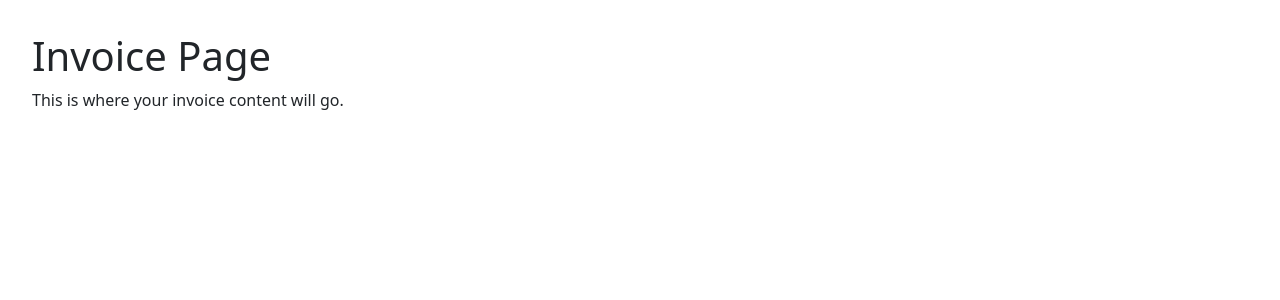
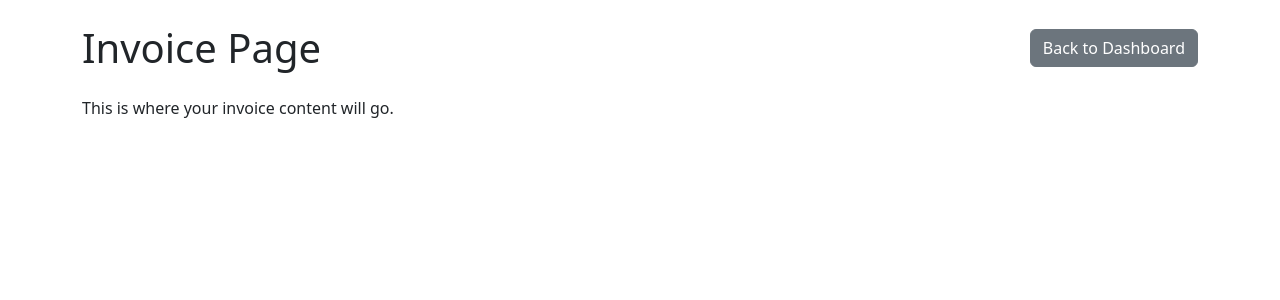
Before and after one commit to Azadehpedramnia/PropertySystem, a Next.js app in the folder hr-frontend/: page /invoice in a window 1280 px wide. Shown: the top 300 px of the page. Built offline with nearby package versions, Linux system fonts and the light colour scheme.

Commit message:
create invoice page + contract signed column added

```diff
--- a/hr-frontend/pages/invoice/index.tsx
+++ b/hr-frontend/pages/invoice/index.tsx
@@ -1,11 +1,17 @@
-// pages/invoice/index.tsx
-
 import React from 'react';
+import Link from 'next/link';
 
 export default function InvoicePage() {
   return (
-    <div style={{ padding: '2rem' }}>
-      <h1>Invoice Page</h1>
+    <div className="container py-4">
+      {/* Top row with title and button aligned */}
+      <div className="d-flex justify-content-between align-items-center mb-4">
+        <h1 className="mb-0">Invoice Page</h1>
+        <Link href="/dashboard">
+          <button className="btn btn-secondary">Back to Dashboard</button>
+        </Link>
+      </div>
+
       <p>This is where your invoice content will go.</p>
     </div>
   );
```
Also changed, not shown: hr-frontend/pages/dashboard.tsx (+13 -12 lines), 1 other file (tests, documents, lock files or other folders).
